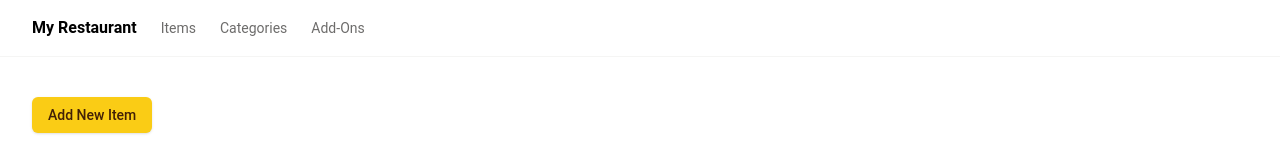
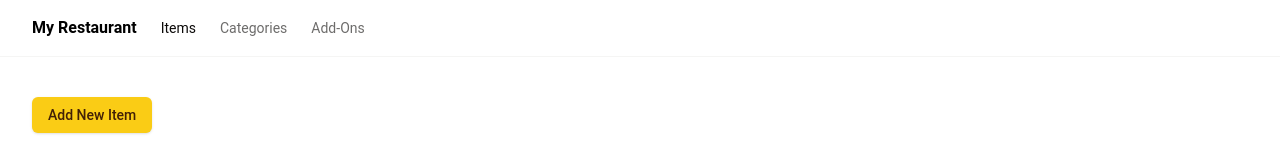
Before and after one commit to bcllarena/utak-io-project, a React (Create React App) app: page / in a window 1280 px wide. Shown: the top 157 px of the page. Built offline with nearby package versions, Linux system fonts and the light colour scheme; no server answers; the database is empty.

Commit message:
Nav active capability

```diff
--- a/src/App.tsx
+++ b/src/App.tsx
@@ -9,9 +9,9 @@ import AddOns from "./components-custom/AddOns";
 function App() {
   return (
     <>
-      <Header />
-      <div className="container">
-        <BrowserRouter>
+      <BrowserRouter>
+        <Header />
+        <div className="container">
           <Routes>
             <Route path="/" element={<ItemList />} />
             <Route path="/items" element={<ItemList />} />
@@ -19,9 +19,9 @@ function App() {
             <Route path="/addons" element={<AddOns />} />
             <Route path="*" element={"Page not found"} />
           </Routes>
-        </BrowserRouter>
-      </div>
-      <Footer />
+        </div>
+        <Footer />
+      </BrowserRouter>
       <Toaster />
     </>
   );
--- a/src/components-custom/Header.tsx
+++ b/src/components-custom/Header.tsx
@@ -1,4 +1,8 @@
+import { useLocation } from "react-router-dom";
+
 function Header() {
+  const location = useLocation();
+
   return (
     <>
       <header className="sticky top-0 z-50 w-full border-b border-border/40 bg-background/95 backdrop-blur supports-[backdrop-filter]:bg-background/60">
@@ -11,19 +15,32 @@ function Header() {
             </a>
             <nav className="flex items-center gap-6 text-sm">
               <a
-                className={`transition-colors hover:text-foreground/80 text-foreground/60`}
+                className={`transition-colors hover:text-foreground/80 ${
+                  location.pathname.toLowerCase() === "/" ||
+                  location.pathname.toLowerCase().indexOf("/items") >= 0
+                    ? "text-foreground"
+                    : "text-foreground/60"
+                }`}
                 href="/items"
               >
                 Items
               </a>
               <a
-                className={`transition-colors hover:text-foreground/80 text-foreground/60`}
+                className={`transition-colors hover:text-foreground/80 ${
+                  location.pathname.toLowerCase().indexOf("/categories") >= 0
+                    ? "text-foreground"
+                    : "text-foreground/60"
+                }`}
                 href="/categories"
               >
                 Categories
               </a>
               <a
-                className={`transition-colors hover:text-foreground/80 text-foreground/60`}
+                className={`transition-colors hover:text-foreground/80 ${
+                  location.pathname.toLowerCase().indexOf("/addons") >= 0
+                    ? "text-foreground"
+                    : "text-foreground/60"
+                }`}
                 href="/addons"
               >
                 Add-Ons
```
